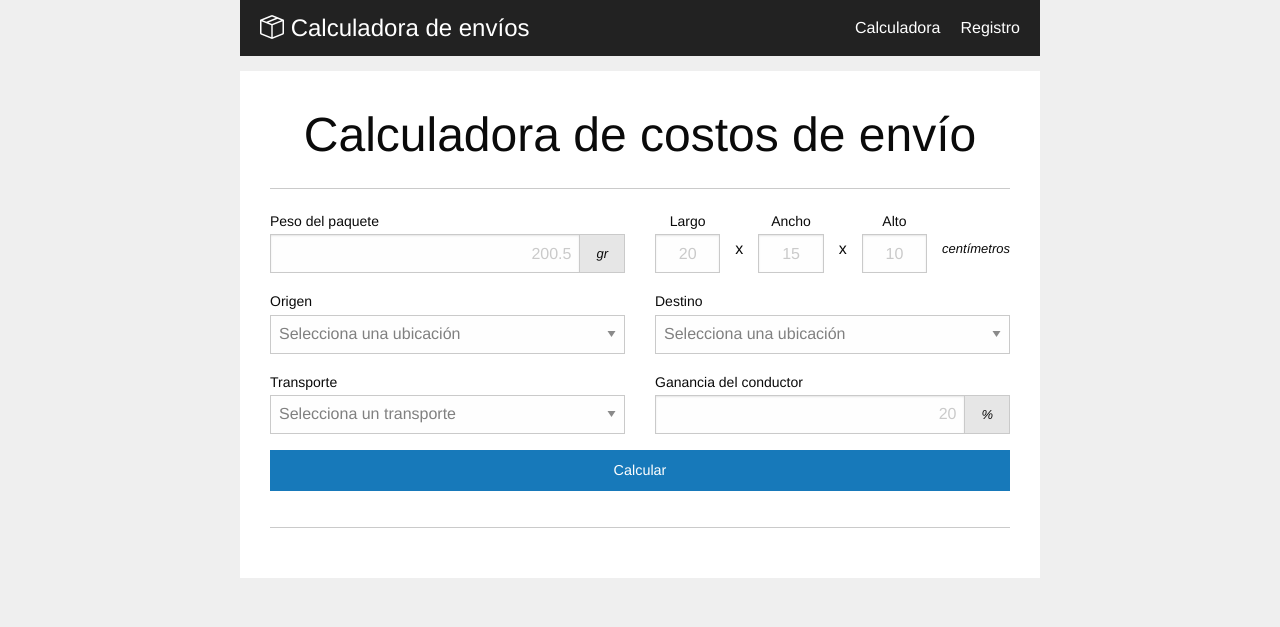
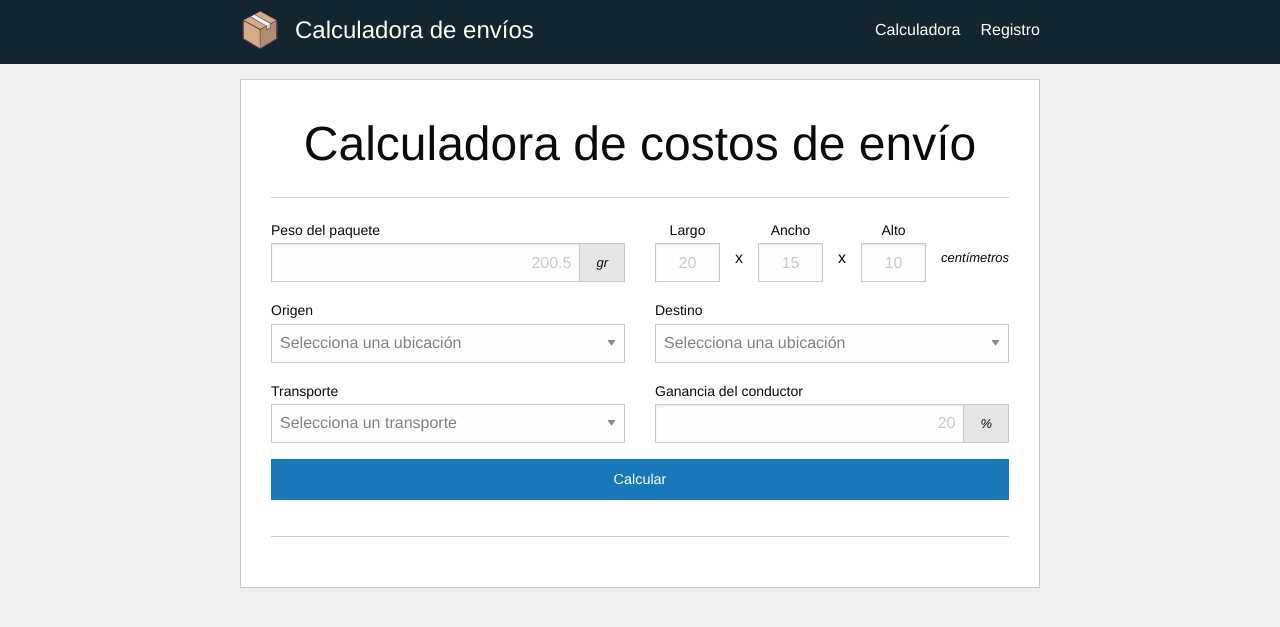
Before and after one commit to XlichOpX/calculadora-envios, a PHP site: page / in a window 1280 px wide. Shown: the top 627 px of the page. Run offline with PHP 8.4, Linux system fonts and the light colour scheme; some libraries are stand-ins or nearby versions.

Commit message:
Mejoras visuales

```diff
--- a/index.html
+++ b/index.html
@@ -29,9 +29,10 @@
   </head>
   <body>
     <header class="navbar">
+      <div class="container">
         <div class="navbar-brand">
-        <i class="bi bi-box-seam navbar-logo"></i>
-        Calculadora de envíos
+          <img class="navbar-logo" src="./box-logo.svg" alt="Box logo" />
+          <span>Calculadora de envíos</span>
         </div>
 
         <nav class="navbar-nav">
@@ -40,10 +41,11 @@
             <li><a href="./views/registro.html">Registro</a></li>
           </ul>
         </nav>
+      </div>
     </header>
 
     <!-- Contenedor de la vista seleccionada -->
-    <div id="vista"></div>
+    <div id="vista" class="container"></div>
 
     <!-- Script principal -->
     <script type="module" src="./scripts/main.js"></script>
--- a/styles/main.css
+++ b/styles/main.css
@@ -1,11 +1,21 @@
 body {
   background-color: #efefef;
+}
+
+/* #vista {
+  max-width: 800px;
+  margin: auto;
+} */
+
+.container {
+  width: 100%;
   max-width: 800px;
   margin: auto;
 }
 
-.container {
+.frame {
   background-color: white;
+  border: 1px solid #cacaca;
   margin-top: 15px;
   padding: 30px;
 }
@@ -27,18 +37,29 @@ option {
 }
 
 .navbar {
-  background-color: #222;
+  background-color: #13262f;
+  box-shadow: inset 0 1px 2px rgba(10, 10, 10, 0.1);
   color: #fff;
 
+  height: 64px;
   padding: 10px 20px;
+}
 
+.navbar .container {
   display: flex;
   align-items: center;
   justify-content: space-between;
 }
+.navbar-brand {
+  display: flex;
+  align-items: center;
+  gap: 15px;
+  font-size: 1.5em;
+  flex-grow: 1;
+}
 
-.navbar-brand {
-  font-size: 1.5em;
+.navbar-logo {
+  max-height: 40px;
 }
 
 .navbar-nav ul {
--- a/views/calculadora.html
+++ b/views/calculadora.html
@@ -1,4 +1,4 @@
-<div class="container">
+<div class="frame">
   <h1 class="text-center">Calculadora de costos de envío</h1>
   <hr />
   <form id="formulario" class="grid-x grid-margin-x">
--- a/views/registro.html
+++ b/views/registro.html
@@ -1,4 +1,4 @@
-<div class="container">
+<div class="frame">
   <h1 class="text-center">Registro de usuario</h1>
   <hr />
   <form>
```
Also changed, not shown: box-logo.svg (added), favicon.ico (added). Lines whose indentation alone changed are shown as unchanged.
